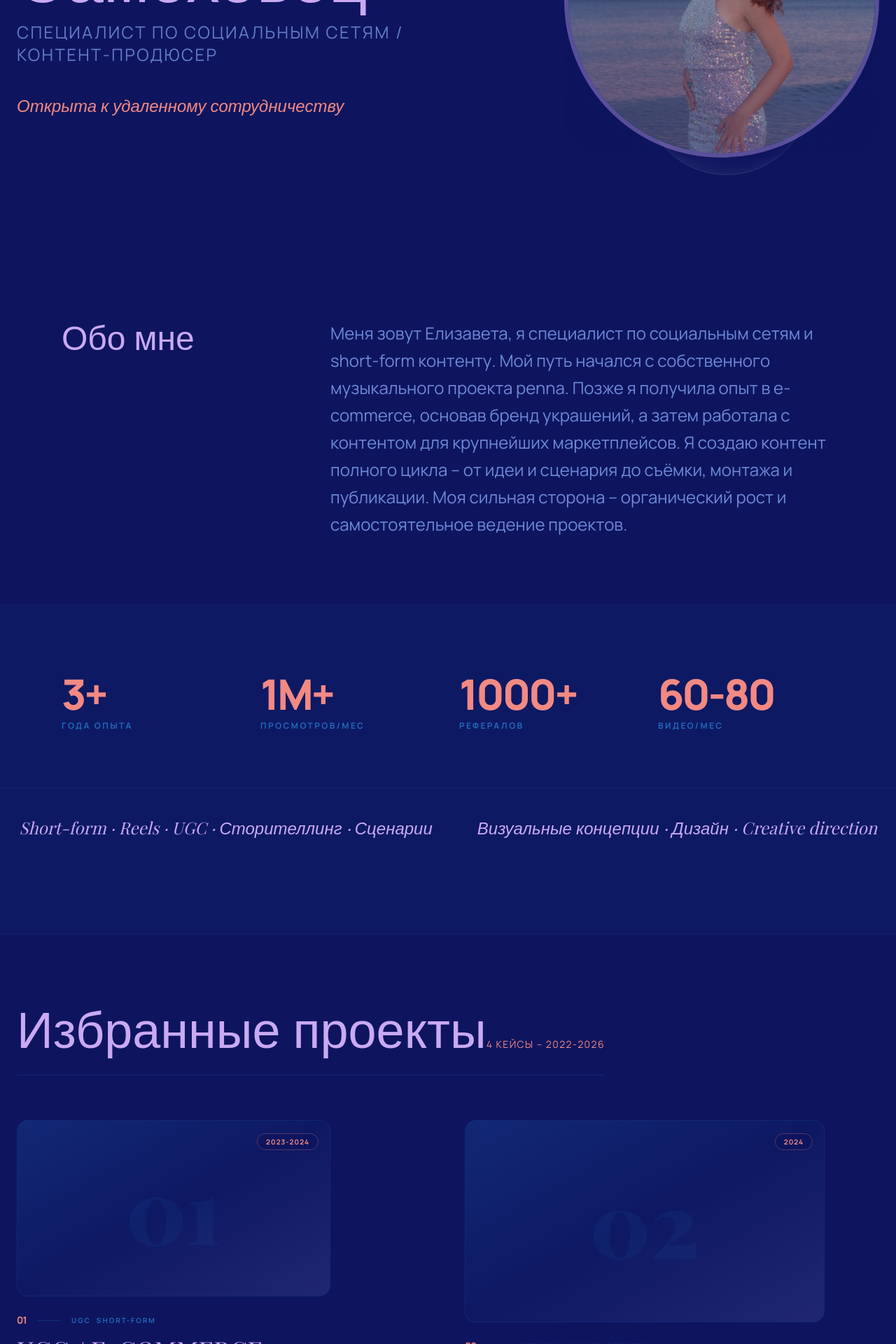
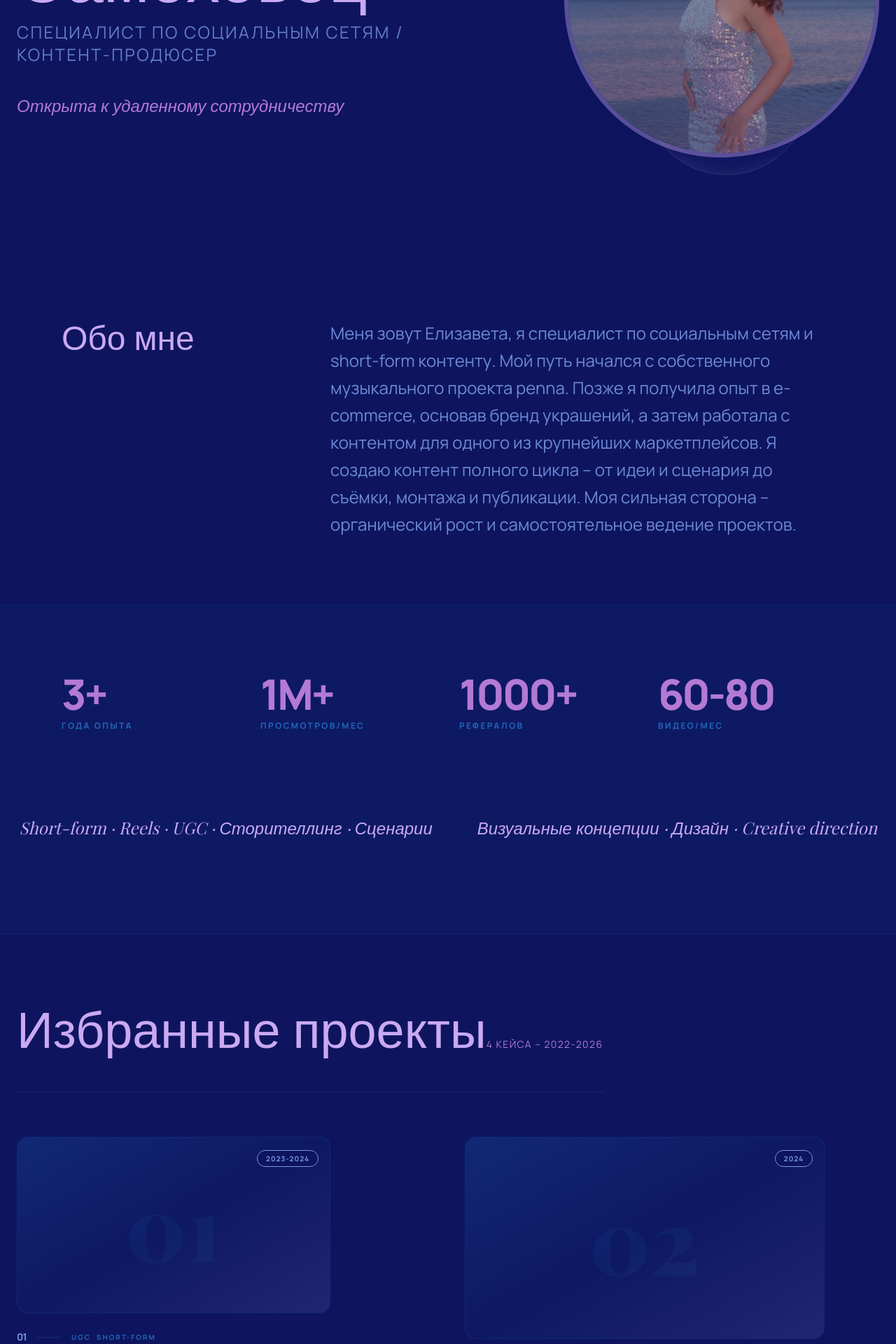
Before and after one commit to iliaarkov/elizaveta-portfolio, a Next.js app: page / in a window 1280 px wide. Shown: the part 440-2360 px from the top of the page at 70% size. Built offline with nearby package versions, Linux system fonts and the light colour scheme; a web font is replaced by a local one.

Commit message:
Change colors and some text

```diff
--- a/src/app/globals.css
+++ b/src/app/globals.css
@@ -5,7 +5,7 @@
   --color-atlantis: #206ABC;
   --color-periwinkle: #7997E6;
   --color-phlox: #CAA9F3;
-  --color-coral: #F28983;
+  --color-verbena: #B37AD4;
 
   /* Шрифты */
   --font-manrope: "Manrope", sans-serif;
--- a/src/app/page.tsx
+++ b/src/app/page.tsx
@@ -27,13 +27,13 @@ export default function PortfolioPage() {
         <div className="flex items-center gap-8 bg-atlantis/10 px-4 py-2 rounded-full border border-atlantis/20">
           <button
             onClick={() => setLang("en")}
-            className={`text-xs font-bold transition-colors ${lang === "en" ? "text-coral" : "text-periwinkle/50"}`}
+            className={`text-xs font-bold transition-colors ${lang === "en" ? "text-verbena" : "text-periwinkle/50"}`}
           >
             EN
           </button>
           <button
             onClick={() => setLang("ru")}
-            className={`text-xs font-bold transition-colors ${lang === "ru" ? "text-coral" : "text-periwinkle/50"}`}
+            className={`text-xs font-bold transition-colors ${lang === "ru" ? "text-verbena" : "text-periwinkle/50"}`}
           >
             RU
           </button>
@@ -73,7 +73,7 @@ export default function PortfolioPage() {
 															{t.hero.role}
 													</p>
 													<br />
-													<p className="text-coral font-playfair italic text-2xl">
+													<p className="text-verbena font-playfair italic text-2xl">
 															{t.hero.status}
 													</p>
 											</div>
@@ -135,7 +135,7 @@ export default function PortfolioPage() {
             ].map((stat, i) => (
               <Reveal key={i}>
                 <div className="flex flex-col items-start">
-                  <span className="text-5xl md:text-6xl font-black text-coral mb-2 tracking-tighter">
+                  <span className="text-5xl md:text-6xl font-black text-verbena mb-2 tracking-tighter">
                     {stat.val}
                   </span>
                   <span className="text-xs uppercase tracking-[0.2em] font-bold text-atlantis">
@@ -164,7 +164,8 @@ export default function PortfolioPage() {
           <div className="flex items-baseline justify-between mb-16 border-b border-atlantis/20 pb-8">
             <h2 className="font-playfair text-5xl md:text-7xl text-phlox">{t.projTitle}</h2>
             <br />
-						<div className="font-manrope text-sm text-coral uppercase tracking-widest hidden md:block">
+            <br />
+						<div className="font-manrope text-sm text-verbena uppercase tracking-widest hidden md:block">
               {projects.length} {t.projCases}
             </div>
           </div>
--- a/src/lib/translations.ts
+++ b/src/lib/translations.ts
@@ -9,7 +9,7 @@ export const translations = {
     },
     about: {
       title: "Profile",
-      text: "My name is Elizaveta, I am a social media and short-form content specialist. My journey started with my own music project 'penna'. Later, I gained experience in e-commerce by founding a jewelry brand and producing content for major Russian marketplaces. I create full-cycle content — from idea and script to filming, editing, and publishing. My strength is organic growth and independent project management.",
+      text: "My name is Elizaveta, I am a social media and short-form content specialist. My journey started with my own music project 'penna'. Later, I gained experience in e-commerce by founding a jewelry brand and producing content for one of the largest marketplaces. I create full-cycle content — from idea and script to filming, editing, and publishing. My strength is organic growth and independent project management.",
     },
     skills: {
       social: "Content strategy · Organic growth · Planning · SMM",
@@ -64,7 +64,7 @@ export const translations = {
     },
     about: {
       title: "Обо мне",
-      text: "Меня зовут Елизавета, я специалист по социальным сетям и short-form контенту. Мой путь начался с собственного музыкального проекта penna. Позже я получила опыт в e-commerce, основав бренд украшений, а затем работала с контентом для крупнейших маркетплейсов. Я создаю контент полного цикла – от идеи и сценария до съёмки, монтажа и публикации. Моя сильная сторона – органический рост и самостоятельное ведение проектов.",
+      text: "Меня зовут Елизавета, я специалист по социальным сетям и short-form контенту. Мой путь начался с собственного музыкального проекта penna. Позже я получила опыт в e-commerce, основав бренд украшений, а затем работала с контентом для одного из крупнейших маркетплейсов. Я создаю контент полного цикла – от идеи и сценария до съёмки, монтажа и публикации. Моя сильная сторона – органический рост и самостоятельное ведение проектов.",
     },
     skills: {
       social: "Контент-стратегия · Органический рост · SMM",
@@ -73,7 +73,7 @@ export const translations = {
       audio: "Music production · Аудиомонтаж · Ableton Live"
     },
 		projTitle: "Избранные проекты",
-		projCases: "Кейсы – 2022-2026",
+		projCases: "Кейса – 2022-2026",
     projects: {
       'ugc-ecommerce': {
         title: "UGC / E-COMMERCE",
```
